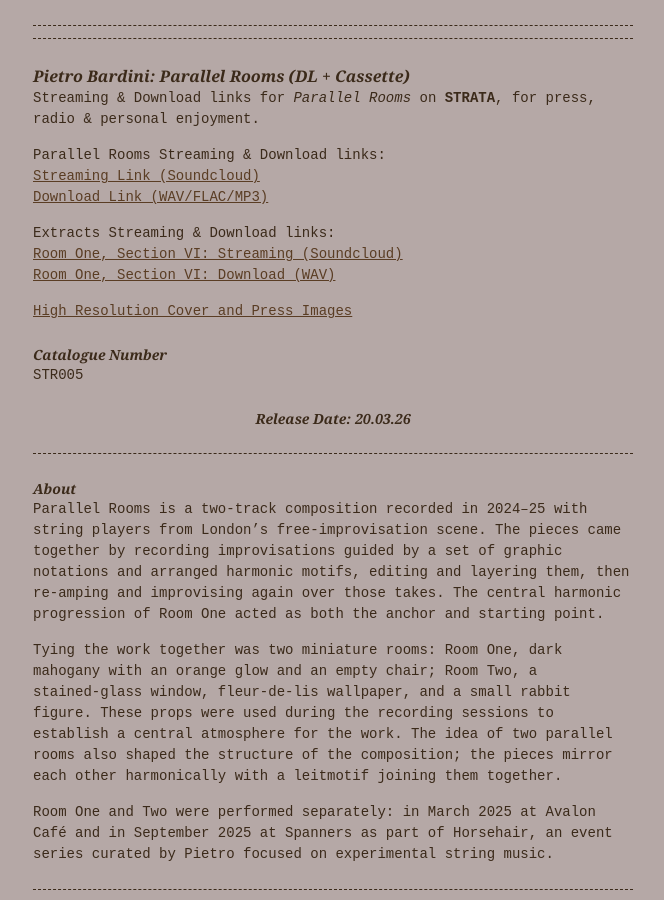
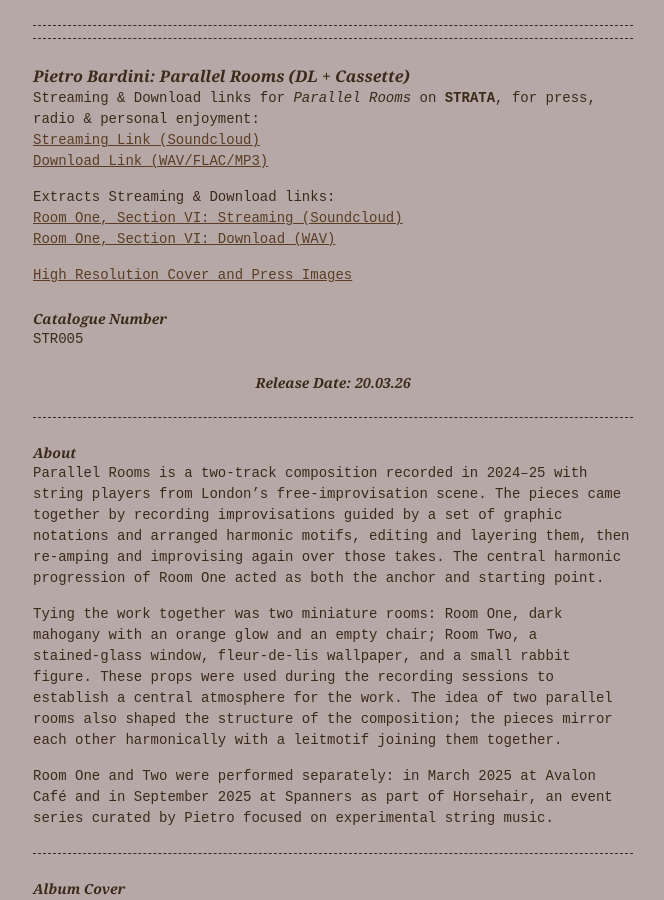
Before and after one commit to StrataEdition/Parallel-Rooms-EPK, a Jekyll site: the page built from index.md, in a window 1280 px wide and 900 px high. Shown: the whole window, without its empty margins (307-971 px from the left). Built offline with Jekyll 4.4.1, drawn with Linux system fonts in a browser that asks for light colours.

Commit message:
Revise streaming and download links section
Updated the streaming and download links format for *Parallel Rooms*.

```diff
--- a/index.md
+++ b/index.md
@@ -6,9 +6,7 @@ layout: home
 
 # Pietro Bardini: Parallel Rooms (DL + Cassette)
 
-Streaming & Download links for *Parallel Rooms* on **STRATA**, for press, radio & personal enjoyment.
-
-Parallel Rooms Streaming & Download links:
+Streaming & Download links for *Parallel Rooms* on **STRATA**, for press, radio & personal enjoyment:
 [Streaming Link (Soundcloud)](https://on.soundcloud.com/H50E7WqAVwi2LTlcQp)
 [Download Link (WAV/FLAC/MP3)](https://drive.google.com/drive/folders/15klp8l0k-TZLjLUShbI602ow3husWpFv?usp=sharing)
 
```
